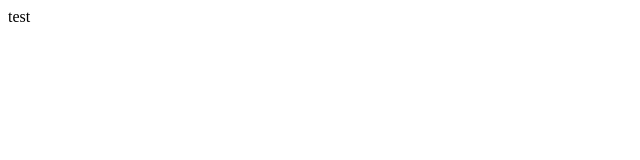
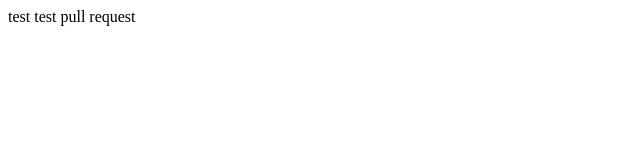
Before and after one commit to Ifgen09/first_rep, a plain HTML site: page index.html in a window 1280 px wide. Shown: the whole page, without its empty margins (0-640 px from the left). Drawn offline with Linux system fonts and the light colour scheme.

Commit message:
pull request test

```diff
--- a/index.html
+++ b/index.html
@@ -7,6 +7,7 @@
 <body>
 	<div class="wrap">
 		test
+		test pull request
 	</div>
 </body>
 </html>
```
